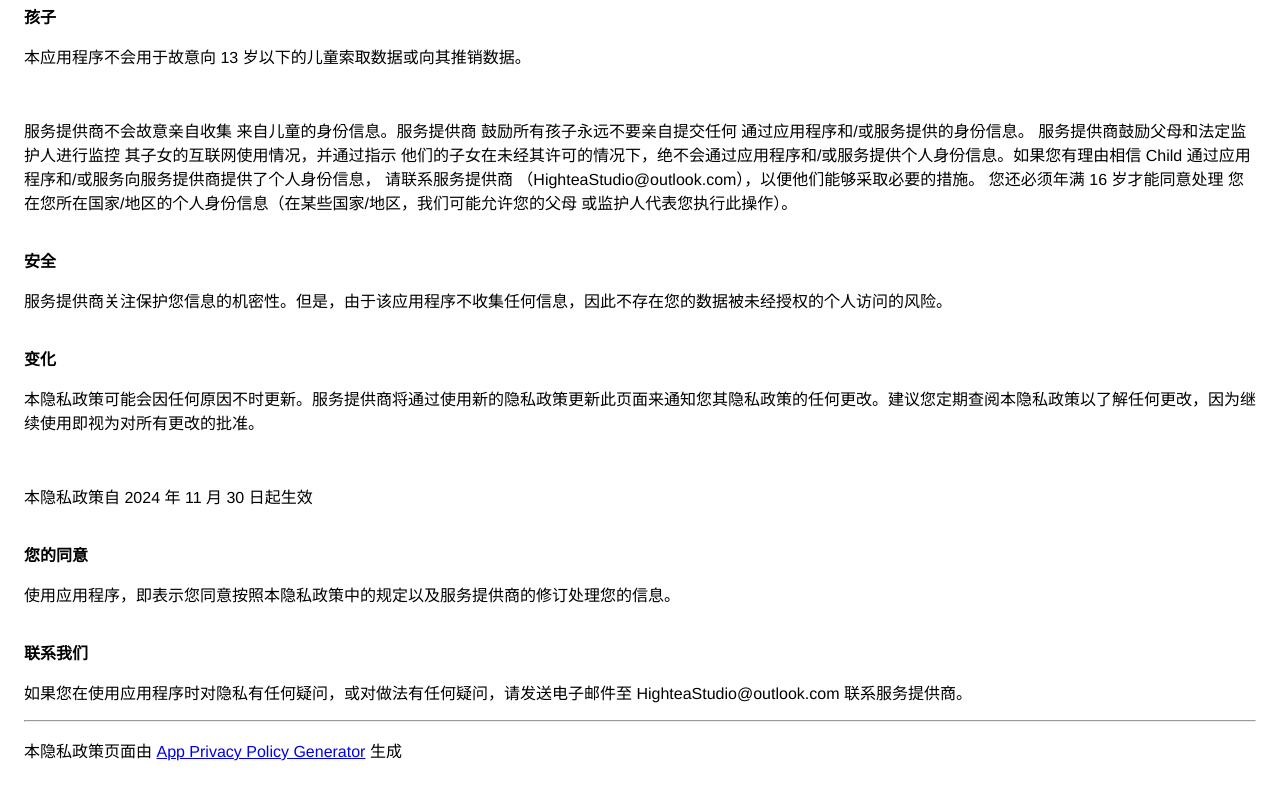
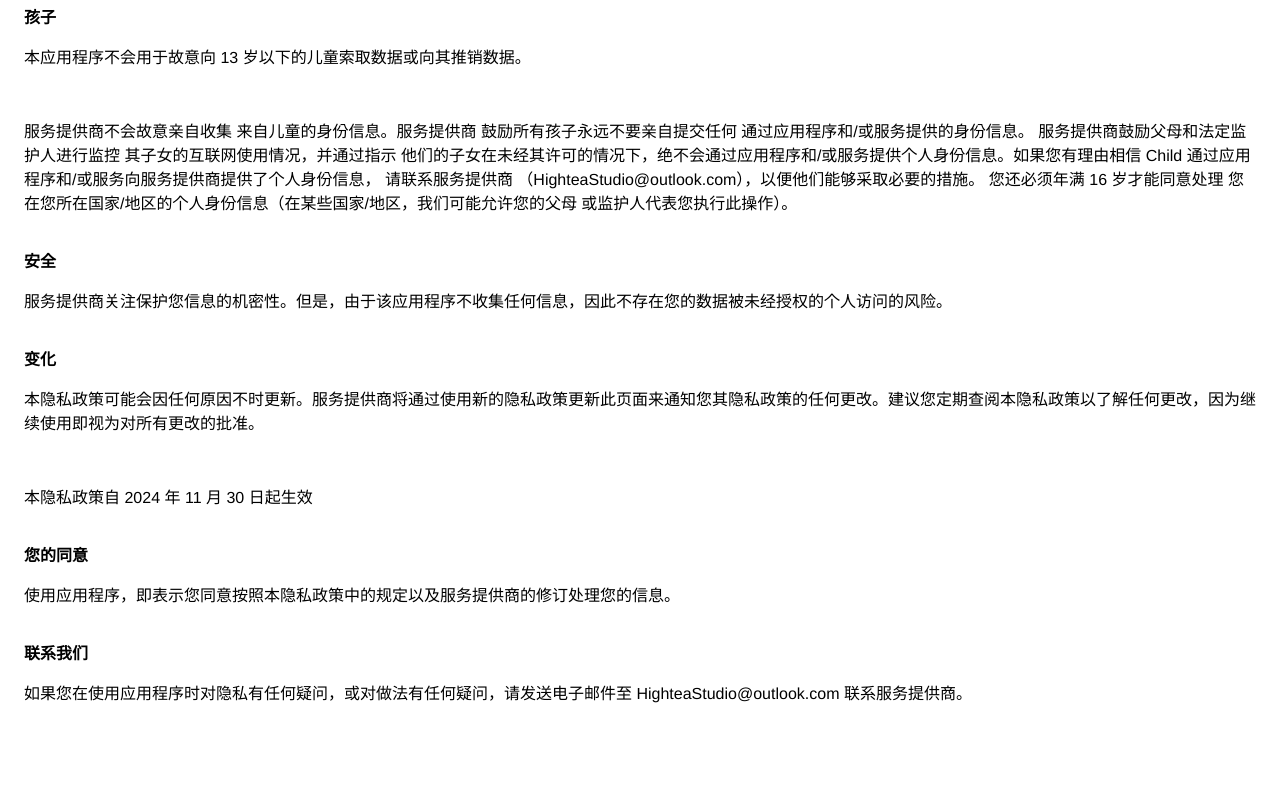
Before and after one commit to HighteaStudio/IsekaiLegend, a plain HTML site: page index.html in a window 1280 px wide. Shown: the part 510-1310 px from the top of the page. After the commit the page ends 1254 px from the top, so only its background shows below. Drawn offline with Linux system fonts and the light colour scheme.

Commit message:
Update index.html

```diff
--- a/index.html
+++ b/index.html
@@ -18,6 +18,7 @@
 请联系服务提供商 （HighteaStudio@outlook.com），以便他们能够采取必要的措施。
 您还必须年满 16 岁才能同意处理
 您在您所在国家/地区的个人身份信息（在某些国家/地区，我们可能允许您的父母
-或监护人代表您执行此操作）。</p><br _mstvisible="4"><strong _msttexthash="4299763" _msthash="73" _mstvisible="4">安全</strong><p _msttexthash="746662475" _msthash="74" _mstvisible="4">服务提供商关注保护您信息的机密性。但是，由于该应用程序不收集任何信息，因此不存在您的数据被未经授权的个人访问的风险。</p><br _mstvisible="4"><strong _msttexthash="4165304" _msthash="75" _mstvisible="4">变化</strong><p _msttexthash="1702764869" _msthash="76" _mstvisible="4">本隐私政策可能会因任何原因不时更新。服务提供商将通过使用新的隐私政策更新此页面来通知您其隐私政策的任何更改。建议您定期查阅本隐私政策以了解任何更改，因为继续使用即视为对所有更改的批准。</p><br _mstvisible="4"><p _msttexthash="73028787" _msthash="77" _mstvisible="4">本隐私政策自 2024 年 11 月 30 日起生效</p><br _mstvisible="4"><strong _msttexthash="11154546" _msthash="78" _mstvisible="4">您的同意</strong><p _msttexthash="374828077" _msthash="79" _mstvisible="4">使用应用程序，即表示您同意按照本隐私政策中的规定以及服务提供商的修订处理您的信息。</p><br _mstvisible="4"><strong _msttexthash="11880817" _msthash="80" _mstvisible="4">联系我们</strong><p _msttexthash="565415513" _msthash="81" _mstvisible="4">如果您在使用应用程序时对隐私有任何疑问，或对做法有任何疑问，请发送电子邮件至 HighteaStudio@outlook.com 联系服务提供商。</p><hr _mstvisible="4"><p _msttexthash="65927641" _msthash="82" _mstvisible="4">本隐私政策页面由 <a href="https://app-privacy-policy-generator.nisrulz.com/" target="_blank" rel="noopener noreferrer" _istranslated="1">App Privacy Policy Generator</a> 生成</p>
+或监护人代表您执行此操作）。</p><br _mstvisible="4"><strong _msttexthash="4299763" _msthash="73" _mstvisible="4">安全</strong><p _msttexthash="746662475" _msthash="74" _mstvisible="4">服务提供商关注保护您信息的机密性。但是，由于该应用程序不收集任何信息，因此不存在您的数据被未经授权的个人访问的风险。</p><br _mstvisible="4"><strong _msttexthash="4165304" _msthash="75" _mstvisible="4">变化</strong><p _msttexthash="1702764869" _msthash="76" _mstvisible="4">本隐私政策可能会因任何原因不时更新。服务提供商将通过使用新的隐私政策更新此页面来通知您其隐私政策的任何更改。建议您定期查阅本隐私政策以了解任何更改，因为继续使用即视为对所有更改的批准。</p><br _mstvisible="4"><p _msttexthash="73028787" _msthash="77" _mstvisible="4">本隐私政策自 2024 年 11 月 30 日起生效</p><br _mstvisible="4"><strong _msttexthash="11154546" _msthash="78" _mstvisible="4">您的同意</strong><p _msttexthash="374828077" _msthash="79" _mstvisible="4">使用应用程序，即表示您同意按照本隐私政策中的规定以及服务提供商的修订处理您的信息。</p><br _mstvisible="4"><strong _msttexthash="11880817" _msthash="80" _mstvisible="4">联系我们</strong><p _msttexthash="565415513" _msthash="81" _mstvisible="4">如果您在使用应用程序时对隐私有任何疑问，或对做法有任何疑问，请发送电子邮件至 HighteaStudio@outlook.com 联系服务提供商。
+
     </body>
     </html>
```
